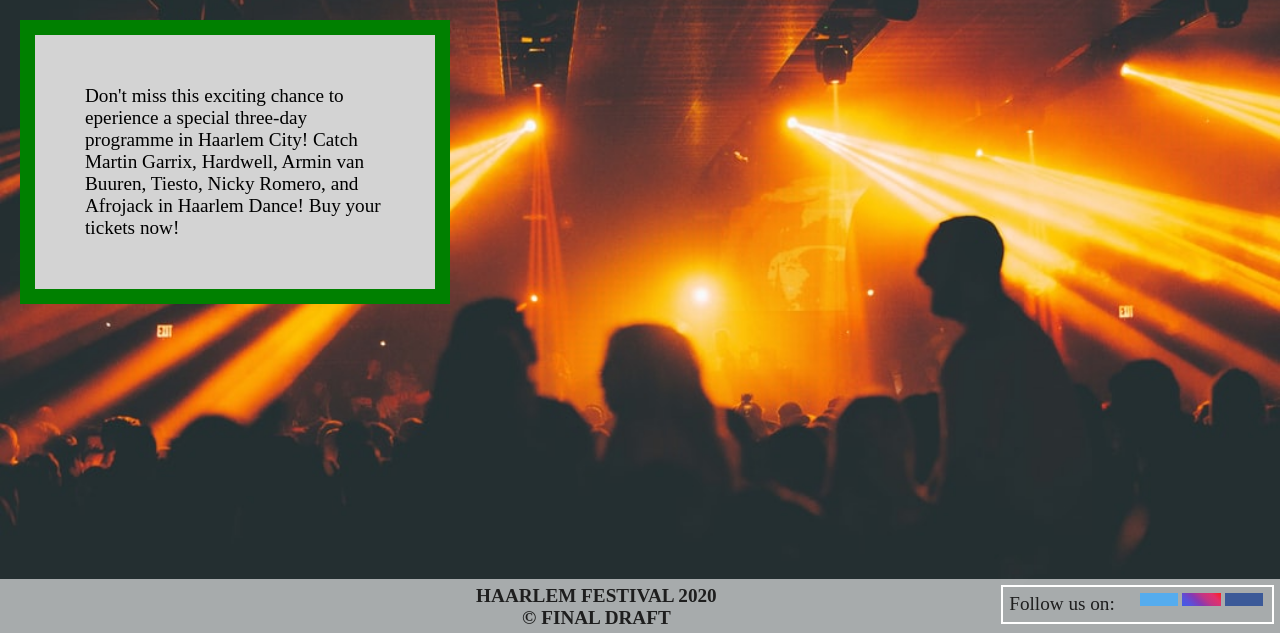
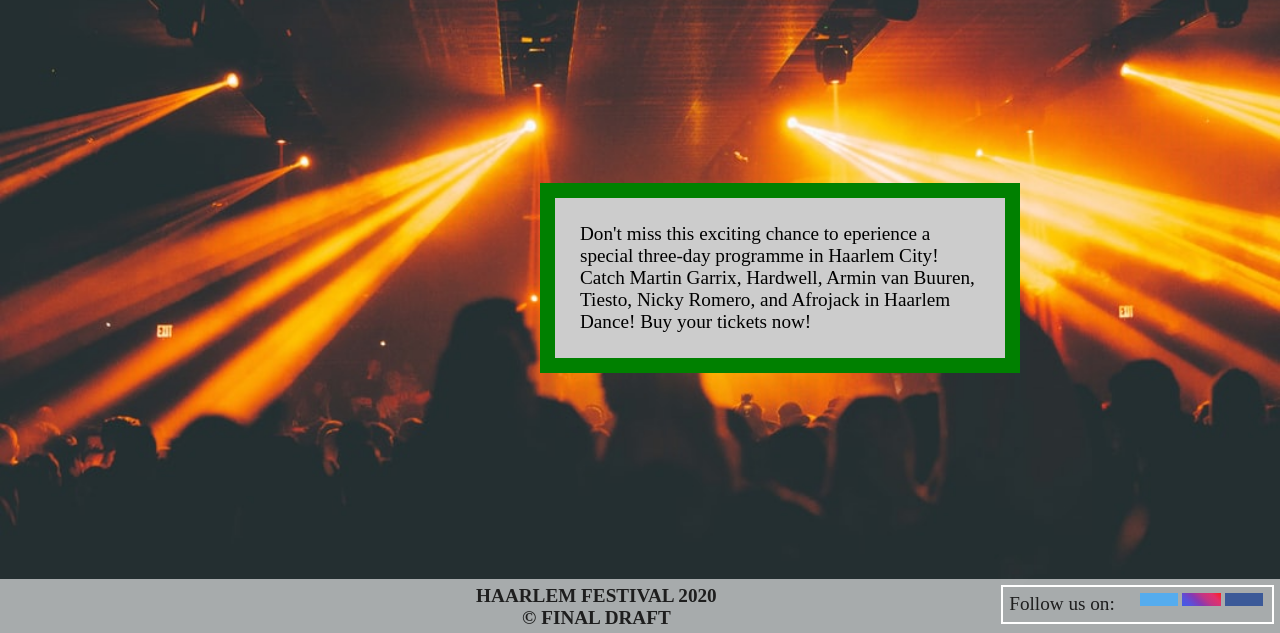
Before and after one commit to prinsalvino/HaarlemFestival, a PHP site: page /DanceHomepg.php in a window 1280 px wide. Shown: the part 167-800 px from the top of the page. Run offline with PHP 8.4, Linux system fonts and the light colour scheme.

Commit message:
Css dance

```diff
--- a/css/dancestylesheet.css
+++ b/css/dancestylesheet.css
@@ -1,9 +1,20 @@
+.danceDescriptionHome{
+    background-color: #ccc;
+    width: 400px;
+    padding: 25px;
+    margin: 25px;
+    align-content:center;
+    position: fixed;
+    top: 50%;
+    left: 50%;
+    margin-top: -50px;
+    margin-left: -100px;
+}
 
 
-
-.danceMenu {
+/* .danceMenu {
 	position: absolute;
-    top: 50px;
+    top: 100px;
     right: 0px;
 	background-color: #ccc;
 }
@@ -22,9 +33,9 @@
 .danceMenuItem a:hover {
   background-color: #555;
   color: white;
-  }
+  } */
 
-/* .danceTicketColumn{
+.danceTicketColumn{
     float: left;
     width: 20.5%;
     background-color: #ccc;
@@ -38,4 +49,4 @@
     content: "";
     display: table;
     clear: both;
-} */
+}
```
Also changed, not shown: DanceTicketpg.php (+4 -4 lines).
